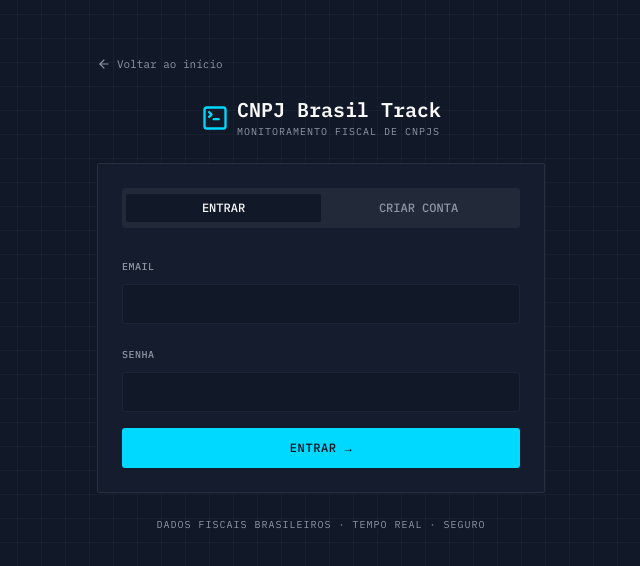
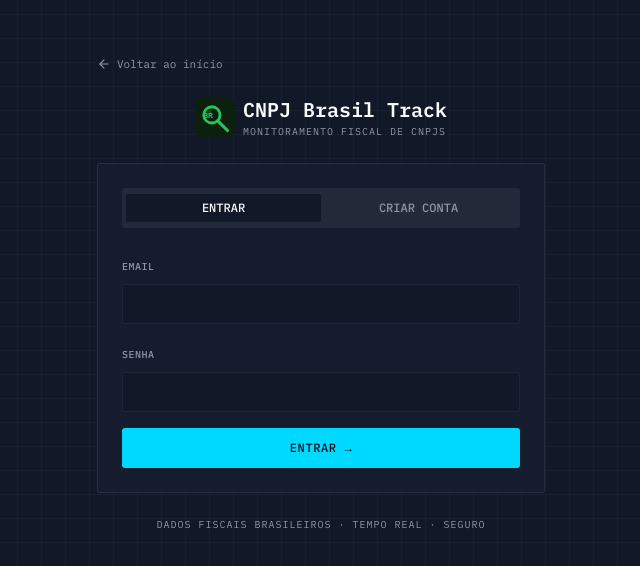
Before and after one commit to CarloshenAssis/rastreio_cnpj, a React (Vite) app: page /login in a window 1280 px wide. Shown: the part 106-672 px from the top of the page, without its empty margins (319-959 px from the left). Built offline with nearby package versions, Linux system fonts and the light colour scheme; no server answers; the HTML template or start-up script is replaced by a standard one.

Commit message:
feat: substituir TerminalSquare pela Logo SVG em todos os componentes

```diff
--- a/src/components/AppLayout.tsx
+++ b/src/components/AppLayout.tsx
@@ -4,9 +4,10 @@ import { useAuth } from "@/hooks/useAuth";
 import { useAlerts } from "@/hooks/useAlerts";
 import { usePlan } from "@/hooks/usePlan";
 import { useTheme } from "@/hooks/useTheme";
+import { Logo } from "@/components/Logo";
 import { supabase } from "@/integrations/supabase/client";
 import {
-  LayoutDashboard, Search, Activity, LogOut, TerminalSquare,
+  LayoutDashboard, Search, Activity, LogOut,
   Bell, History, CreditCard, Shield, Clock, Sun, Moon, Menu, X,
 } from "lucide-react";
 import { cn } from "@/lib/utils";
@@ -54,7 +55,7 @@ export default function AppLayout() {
   const SidebarContent = ({ onNavClick }: { onNavClick?: () => void }) => (
     <>
       <div className="px-4 py-5 border-b border-sidebar-border flex items-center gap-2">
-        <TerminalSquare className="h-5 w-5 text-primary" />
+        <Logo className="h-8 w-8" />
         <div>
           <div className="font-mono text-sm font-semibold tracking-tight">CNPJ Brasil Track</div>
           <div className="font-mono text-[10px] text-muted-foreground uppercase tracking-widest">monitoramento fiscal</div>
@@ -160,7 +161,7 @@ export default function AppLayout() {
             <Menu className="h-5 w-5" />
           </button>
           <div className="flex items-center gap-2">
-            <TerminalSquare className="h-4 w-4 text-primary" />
+            <Logo className="h-6 w-6" />
             <span className="font-mono text-sm font-semibold tracking-tight">CNPJ Brasil Track</span>
           </div>
           <Button
--- /dev/null
+++ b/src/components/Logo.tsx
@@ -0,0 +1,11 @@
+export function Logo({ className = "h-7 w-7" }: { className?: string }) {
+  return (
+    <svg className={className} viewBox="0 0 64 64" fill="none" xmlns="http://www.w3.org/2000/svg">
+      <rect width="64" height="64" rx="14" fill="#0d1f0d"/>
+      <circle cx="27" cy="27" r="13" stroke="#22c55e" strokeWidth="4.5" fill="none"/>
+      <line x1="36.5" y1="36.5" x2="52" y2="52" stroke="#22c55e" strokeWidth="5" strokeLinecap="round"/>
+      <circle cx="23" cy="23" r="4" fill="#22c55e" opacity="0.25"/>
+      <text x="21" y="32" fontFamily="monospace" fontSize="13" fontWeight="bold" fill="#22c55e" textAnchor="middle">BR</text>
+    </svg>
+  );
+}
--- a/src/pages/Index.tsx
+++ b/src/pages/Index.tsx
@@ -1,12 +1,13 @@
 import { Link } from "react-router-dom";
 import {
-  TerminalSquare, ArrowRight, Check, X, Search, Activity, Bell,
+  ArrowRight, Check, X, Search, Activity, Bell,
   FileText, TrendingUp, Shield, BarChart2, Upload, Clock,
   CheckCircle2, AlertTriangle, ChevronDown, Sun, Moon,
 } from "lucide-react";
 import { Button } from "@/components/ui/button";
 import { useState } from "react";
 import { useTheme } from "@/hooks/useTheme";
+import { Logo } from "@/components/Logo";
 
 // ─── dados estáticos ───────────────────────────────────────────────────────
 
@@ -215,7 +216,7 @@ export default function Index() {
       {/* ── HEADER ── */}
       <header className="border-b border-border/50 px-4 sm:px-6 py-4 flex items-center justify-between sticky top-0 bg-background/95 backdrop-blur z-10">
         <div className="flex items-center gap-2">
-          <TerminalSquare className="h-5 w-5 text-primary" />
+          <Logo className="h-8 w-8" />
           <span className="text-sm font-semibold tracking-tight">CNPJ Brasil Track</span>
           <span className="hidden lg:block text-[10px] text-muted-foreground uppercase tracking-widest ml-1">monitoramento fiscal</span>
         </div>
@@ -631,7 +632,7 @@ export default function Index() {
       {/* ── FOOTER ── */}
       <footer className="border-t border-border/50 px-6 py-6 flex flex-col sm:flex-row items-center justify-between gap-3">
         <div className="flex items-center gap-2 text-muted-foreground text-xs">
-          <TerminalSquare className="h-3.5 w-3.5 text-primary" />
+          <Logo className="h-5 w-5" />
           CNPJ Brasil Track © {new Date().getFullYear()} · Monitoramento fiscal para contadores
         </div>
         <div className="flex items-center gap-4">
--- a/src/pages/Login.tsx
+++ b/src/pages/Login.tsx
@@ -5,7 +5,8 @@ import { Button } from "@/components/ui/button";
 import { Input } from "@/components/ui/input";
 import { Label } from "@/components/ui/label";
 import { Tabs, TabsList, TabsTrigger, TabsContent } from "@/components/ui/tabs";
-import { TerminalSquare, AlertCircle, ArrowLeft, Star, Rocket, Loader2 } from "lucide-react";
+import { AlertCircle, ArrowLeft, Star, Rocket, Loader2 } from "lucide-react";
+import { Logo } from "@/components/Logo";
 import { toast } from "sonner";
 import { useAuth } from "@/hooks/useAuth";
 
@@ -128,7 +129,7 @@ export default function Login() {
 
         {/* Logo */}
         <div className="flex items-center gap-2 mb-6 justify-center">
-          <TerminalSquare className="h-7 w-7 text-primary" />
+          <Logo className="h-10 w-10" />
           <div>
             <div className="font-mono text-xl font-semibold">CNPJ Brasil Track</div>
             <div className="font-mono text-[10px] text-muted-foreground uppercase tracking-widest">
```
